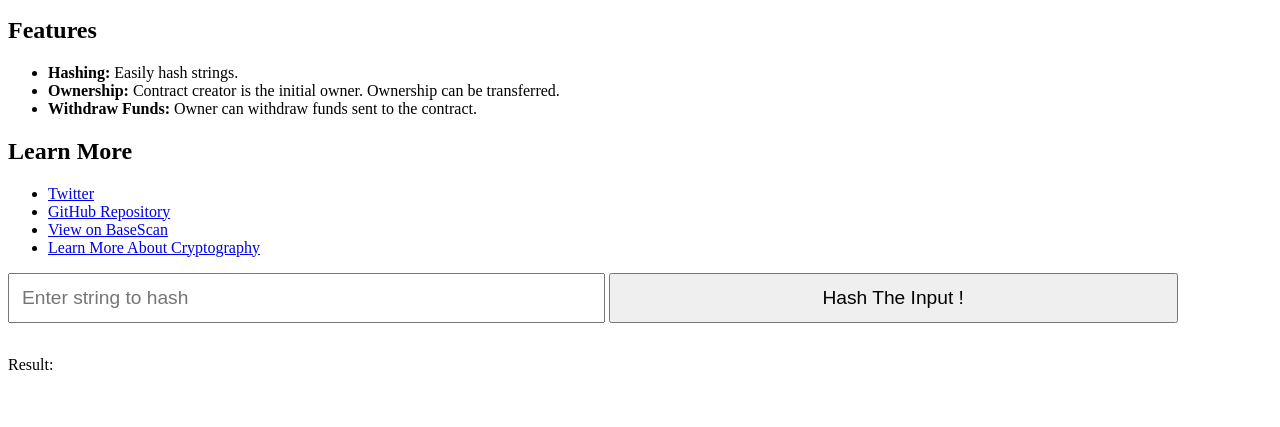
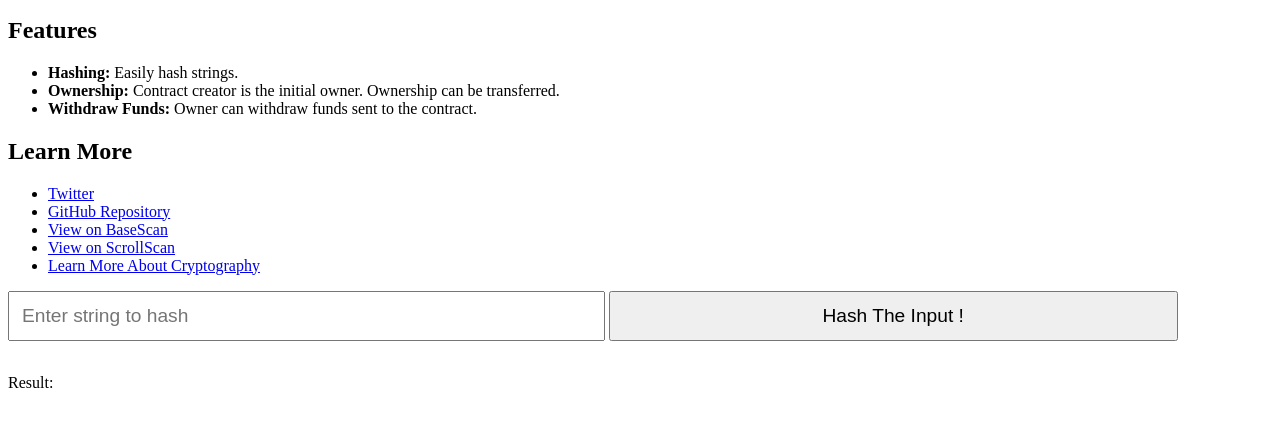
Before and after one commit to Cryptocojak/HashMeDaddy, a plain HTML site: page docs/index.html in a window 1280 px wide. Shown: the part 101-528 px from the top of the page. Drawn offline with Linux system fonts and the light colour scheme; a script that the page names is missing.

Commit message:
Update index.html
add scroll link

```diff
--- a/docs/index.html
+++ b/docs/index.html
@@ -42,6 +42,7 @@
         <li><a href="https://twitter.com/HashMeDaddy" target="_blank">Twitter</a></li>
         <li><a href="https://github.com/Cryptocojak/HashMeDaddy" target="_blank">GitHub Repository</a></li>
         <li><a href="https://basescan.org/address/0xce5da1a42320176eb17f0d6c346208c674e97aaf#readContract" target="_blank">View on BaseScan</a></li>
+        <li><a href="https://scrollscan.com/address/0x0b0befd8df5a724c67f371604822e2a1ab8d7250#readContract" target="_blank">View on ScrollScan</a></li>
         <li><a href="keccak256-info.html" target="_blank">Learn More About Cryptography</a></li>
     </ul>
 
```
